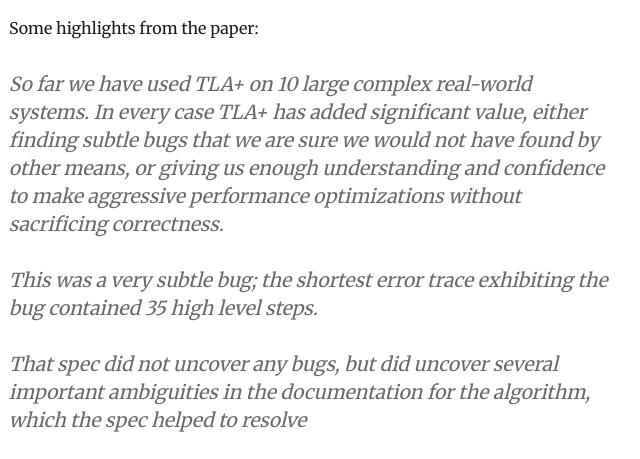
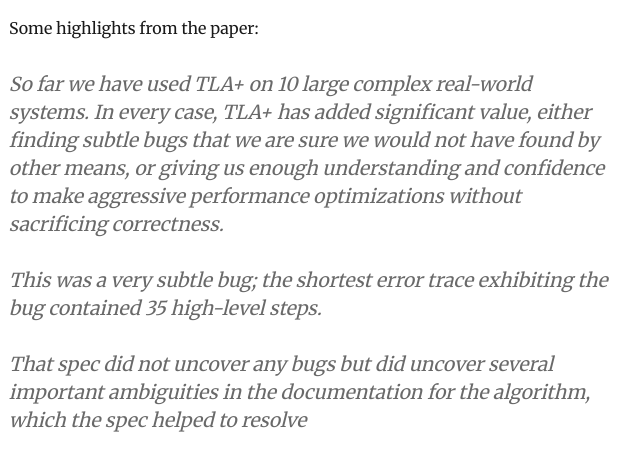
Before and after one commit to JibranKalia/personal-website-v2, a Gatsby site: page /tla-plus/ in a window 1280 px wide. Shown: the part 377-836 px from the top of the page, 316-956 px from the left. Built offline with nearby package versions, Linux system fonts and the light colour scheme; Gatsby itself is replaced by a stand-in of ours; some packages are replaced by stand-ins of ours.

Commit message:
More typo fixes

```diff
--- a/content/blog/scss-ampersands/index.md
+++ b/content/blog/scss-ampersands/index.md
@@ -1,14 +1,14 @@
 ---
 title: SASS Ampersands
 date: "2018-12-18T06:00:00.000Z"
-description: Cool things I learnt about SASS Ampersand
+description: Cool things I learned about SASS Ampersand
 tags: SASS, Font End
 ---
 
 
 ##### Ampersand in SASS
 
-One of the many reasons I love working at Scalefactor is that I get to work extensively both in the front-end and the back-end. That being said at the moment, the back-end is my stronger suit. That is why you might see a lot more front-end related posts here as I try to level up in that area. Going back to SASS. Here is something small I learnt today. Borrowing the explanation below from [CSS-Tricks](https://css-tricks.com/the-sass-ampersand/).
+One of the many reasons I love working at Scalefactor is that I get to work extensively both in the front-end and the back-end. That being said at the moment, the back-end is my stronger suit. That is why you might see a lot more front-end related posts here as I try to level up in that area. Going back to SASS. Here is something small I learned today. Borrowing the explanation below from [CSS-Tricks](https://css-tricks.com/the-sass-ampersand/).
 
 Here is a simple nesting example that works in SASS:
 
--- a/content/blog/tla-plus/index.md
+++ b/content/blog/tla-plus/index.md
@@ -11,12 +11,10 @@ I find complex distributed systems fascinating. Reading about the use of mathema
 
 Some highlights from the paper:
 
-> So far we have used TLA+ on 10 large complex real-world systems. In every case TLA+ has added significant value, either finding subtle bugs that we are sure we would not have found by other means, or giving us enough understanding and confidence to make aggressive performance optimizations without sacrificing correctness.
+> So far we have used TLA+ on 10 large complex real-world systems. In every case, TLA+ has added significant value, either finding subtle bugs that we are sure we would not have found by other means, or giving us enough understanding and confidence to make aggressive performance optimizations without sacrificing correctness.
 
-> This was a very subtle bug; the shortest error trace exhibiting the bug contained 35 high level steps.
+> This was a very subtle bug; the shortest error trace exhibiting the bug contained 35 high-level steps.
 
-
-> That spec did not uncover any bugs, but did uncover several important ambiguities in the
-documentation for the algorithm, which the spec helped to resolve
+> That spec did not uncover any bugs but did uncover several important ambiguities in the documentation for the algorithm, which the spec helped to resolve
 
 I would also recommend checking out [The TLA Home Page](http://lamport.azurewebsites.net/tla/tla.html)
```
